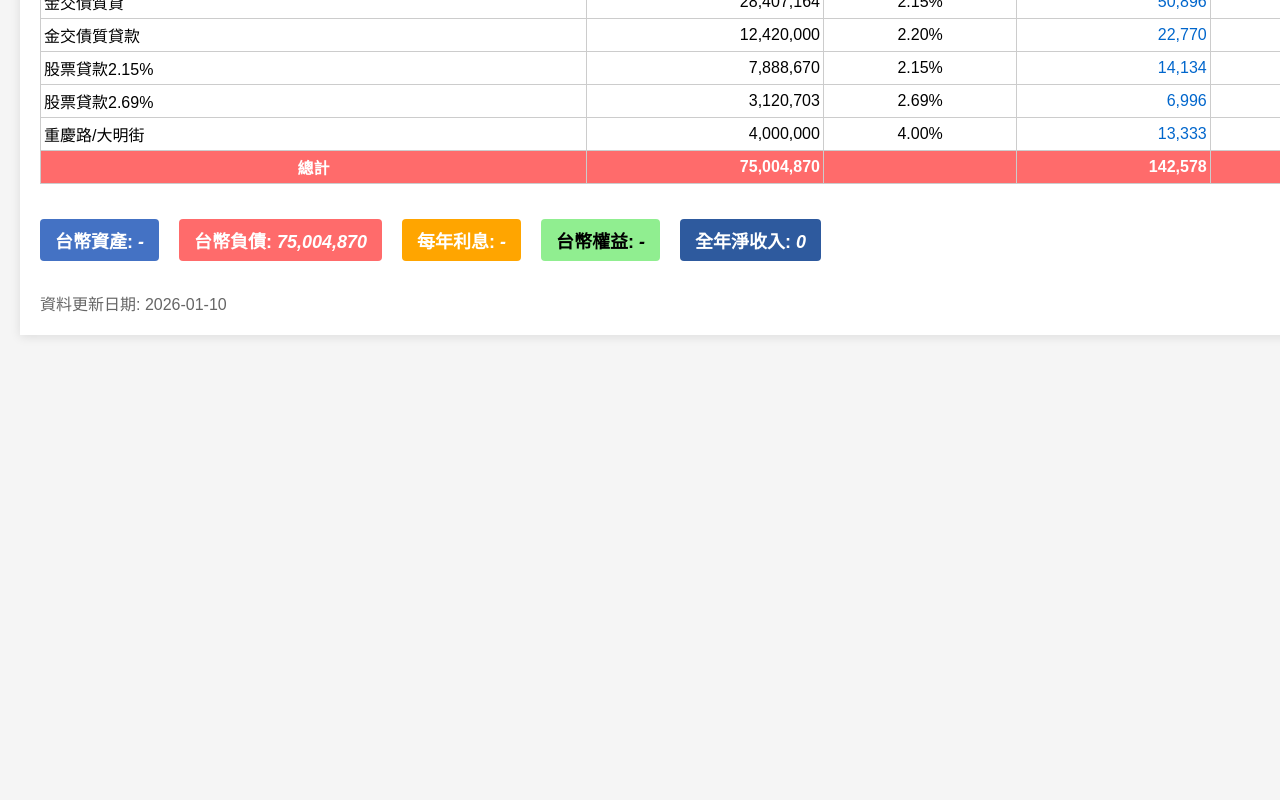
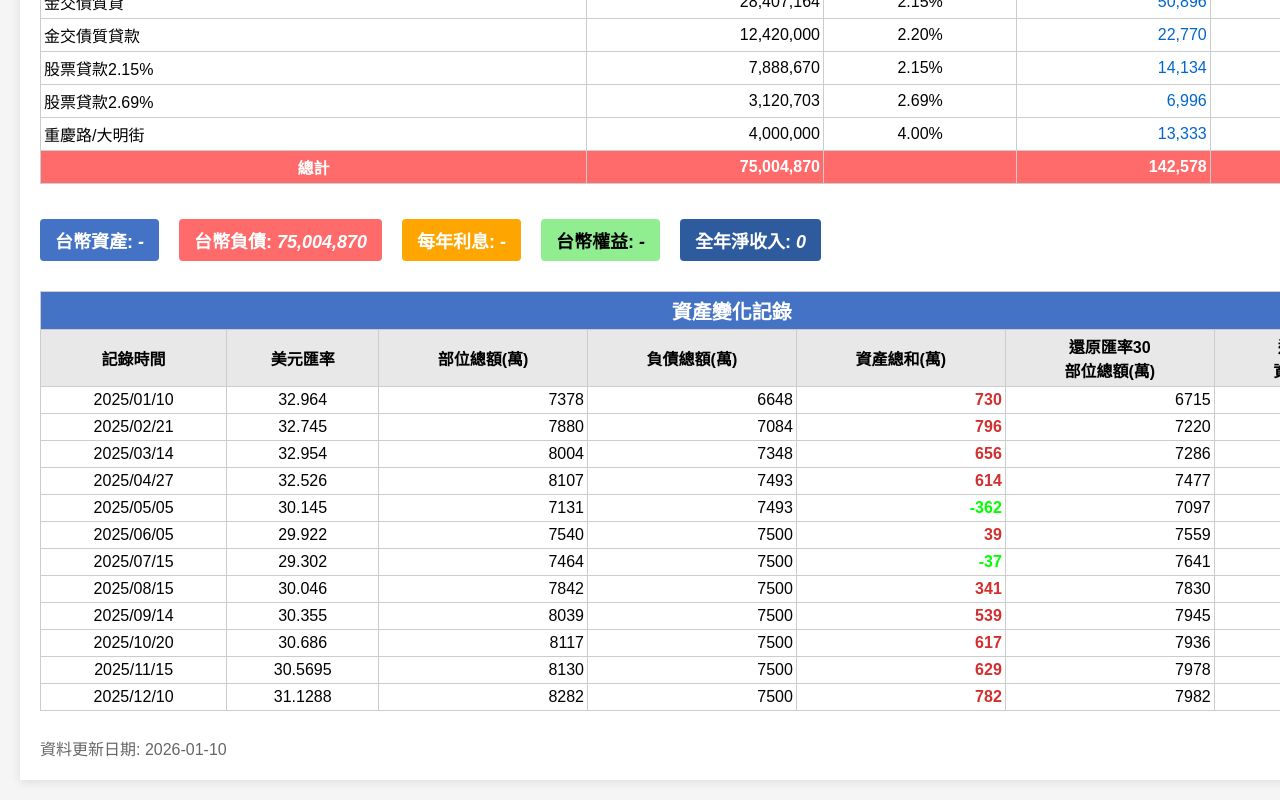
Before and after one commit to chin670202/portfolio, a Vue app: page /chin in a window 1280 px wide. Shown: the part 1616-2416 px from the top of the page. Before the commit the page ends 1971 px from the top, so only its background shows below. Built offline with nearby package versions, Linux system fonts and the light colour scheme; no server answers.

Commit message:
新增資產變化記錄表格
- 新增 AssetHistoryTable 元件
- 將資產變化記錄資料加入 chin.json
- 表格顯示於頁面最下方，無此資料的用戶不顯示

Co-Authored-By: Claude Opus 4.5 <noreply@anthropic.com>

```diff
--- a/public/data/chin.json
+++ b/public/data/chin.json
@@ -281,5 +281,139 @@
       "貸款利率": 4.00
     }
   ],
+  "資產變化記錄": [
+    {
+      "記錄時間": "2025/01/10",
+      "美元匯率": 32.964,
+      "部位總額": 73779764,
+      "負債總額": 66479083,
+      "當時匯率部位總額萬": "7378",
+      "台幣負債總額萬": "6648",
+      "當時匯率資產總和萬": "730",
+      "還原匯率30部位總額萬": "6715",
+      "還原匯率30資產總額萬": "67"
+    },
+    {
+      "記錄時間": "2025/02/21",
+      "美元匯率": 32.745,
+      "部位總額": 78801697,
+      "負債總額": 70841851,
+      "當時匯率部位總額萬": "7880",
+      "台幣負債總額萬": "7084",
+      "當時匯率資產總和萬": "796",
+      "還原匯率30部位總額萬": "7220",
+      "還原匯率30資產總額萬": "135"
+    },
+    {
+      "記錄時間": "2025/03/14",
+      "美元匯率": 32.954,
+      "部位總額": 80036772,
+      "負債總額": 73481158,
+      "當時匯率部位總額萬": "8004",
+      "台幣負債總額萬": "7348",
+      "當時匯率資產總和萬": "656",
+      "還原匯率30部位總額萬": "7286",
+      "還原匯率30資產總額萬": "-62"
+    },
+    {
+      "記錄時間": "2025/04/27",
+      "美元匯率": 32.526,
+      "部位總額": 81070569,
+      "負債總額": 74930978,
+      "當時匯率部位總額萬": "8107",
+      "台幣負債總額萬": "7493",
+      "當時匯率資產總和萬": "614",
+      "還原匯率30部位總額萬": "7477",
+      "還原匯率30資產總額萬": "-16"
+    },
+    {
+      "記錄時間": "2025/05/05",
+      "美元匯率": 30.145,
+      "部位總額": 71313569,
+      "負債總額": 74930978,
+      "當時匯率部位總額萬": "7131",
+      "台幣負債總額萬": "7493",
+      "當時匯率資產總和萬": "-362",
+      "還原匯率30部位總額萬": "7097",
+      "還原匯率30資產總額萬": "-396"
+    },
+    {
+      "記錄時間": "2025/06/05",
+      "美元匯率": 29.922,
+      "部位總額": 75397667,
+      "負債總額": 75004870,
+      "當時匯率部位總額萬": "7540",
+      "台幣負債總額萬": "7500",
+      "當時匯率資產總和萬": "39",
+      "還原匯率30部位總額萬": "7559",
+      "還原匯率30資產總額萬": "59"
+    },
+    {
+      "記錄時間": "2025/07/15",
+      "美元匯率": 29.302,
+      "部位總額": 74635648,
+      "負債總額": 75004870,
+      "當時匯率部位總額萬": "7464",
+      "台幣負債總額萬": "7500",
+      "當時匯率資產總和萬": "-37",
+      "還原匯率30部位總額萬": "7641",
+      "還原匯率30資產總額萬": "141"
+    },
+    {
+      "記錄時間": "2025/08/15",
+      "美元匯率": 30.046,
+      "部位總額": 78417026,
+      "負債總額": 75004870,
+      "當時匯率部位總額萬": "7842",
+      "台幣負債總額萬": "7500",
+      "當時匯率資產總和萬": "341",
+      "還原匯率30部位總額萬": "7830",
+      "還原匯率30資產總額萬": "329"
+    },
+    {
+      "記錄時間": "2025/09/14",
+      "美元匯率": 30.355,
+      "部位總額": 80390125,
+      "負債總額": 75004870,
+      "當時匯率部位總額萬": "8039",
+      "台幣負債總額萬": "7500",
+      "當時匯率資產總和萬": "539",
+      "還原匯率30部位總額萬": "7945",
+      "還原匯率30資產總額萬": "445"
+    },
+    {
+      "記錄時間": "2025/10/20",
+      "美元匯率": 30.686,
+      "部位總額": 81173825,
+      "負債總額": 75004870,
+      "當時匯率部位總額萬": "8117",
+      "台幣負債總額萬": "7500",
+      "當時匯率資產總和萬": "617",
+      "還原匯率30部位總額萬": "7936",
+      "還原匯率30資產總額萬": "435"
+    },
+    {
+      "記錄時間": "2025/11/15",
+      "美元匯率": 30.5695,
+      "部位總額": 81298187,
+      "負債總額": 75004870,
+      "當時匯率部位總額萬": "8130",
+      "台幣負債總額萬": "7500",
+      "當時匯率資產總和萬": "629",
+      "還原匯率30部位總額萬": "7978",
+      "還原匯率30資產總額萬": "478"
+    },
+    {
+      "記錄時間": "2025/12/10",
+      "美元匯率": 31.1288,
+      "部位總額": 82823608,
+      "負債總額": 75004870,
+      "當時匯率部位總額萬": "8282",
+      "台幣負債總額萬": "7500",
+      "當時匯率資產總和萬": "782",
+      "還原匯率30部位總額萬": "7982",
+      "還原匯率30資產總額萬": "482"
+    }
+  ],
   "資料更新日期": "2026-01-10"
 }
--- /dev/null
+++ b/src/components/AssetHistoryTable.vue
@@ -0,0 +1,44 @@
+<script setup>
+import { defineProps } from 'vue'
+
+const props = defineProps({
+  records: {
+    type: Array,
+    default: () => []
+  }
+})
+</script>
+
+<template>
+  <table v-if="records && records.length > 0">
+    <thead>
+      <tr class="section-header">
+        <th colspan="9">資產變化記錄</th>
+      </tr>
+      <tr>
+        <th>記錄時間</th>
+        <th>美元匯率</th>
+        <th>部位總額(萬)</th>
+        <th>負債總額(萬)</th>
+        <th>資產總和(萬)</th>
+        <th>還原匯率30<br/>部位總額(萬)</th>
+        <th>還原匯率30<br/>資產總額(萬)</th>
+      </tr>
+    </thead>
+    <tbody>
+      <tr v-for="(record, index) in records" :key="index">
+        <td>{{ record.記錄時間 }}</td>
+        <td>{{ record.美元匯率 }}</td>
+        <td class="text-right">{{ record.當時匯率部位總額萬 }}</td>
+        <td class="text-right">{{ record.台幣負債總額萬 }}</td>
+        <td class="text-right" :class="{ 'positive': parseFloat(record.當時匯率資產總和萬) > 0, 'negative': parseFloat(record.當時匯率資產總和萬) < 0 }">
+          {{ record.當時匯率資產總和萬 }}
+        </td>
+        <td class="text-right">{{ record.還原匯率30部位總額萬 }}</td>
+        <td class="text-right" :class="{ 'positive': parseFloat(record.還原匯率30資產總額萬) > 0, 'negative': parseFloat(record.還原匯率30資產總額萬) < 0 }">
+          {{ record.還原匯率30資產總額萬 }}
+        </td>
+      </tr>
+    </tbody>
+  </table>
+</template>
--- a/src/views/Portfolio.vue
+++ b/src/views/Portfolio.vue
@@ -5,6 +5,7 @@ import StockTable from '../components/StockTable.vue'
 import EtfTable from '../components/EtfTable.vue'
 import OtherAssetsTable from '../components/OtherAssetsTable.vue'
 import LoanTable from '../components/LoanTable.vue'
+import AssetHistoryTable from '../components/AssetHistoryTable.vue'
 import { formatNumber } from '../utils/format'
 import {
   calculateBondDerivedData,
@@ -317,6 +318,9 @@ onMounted(() => {
         </span>
       </div>
 
+      <!-- 資產變化記錄 -->
+      <AssetHistoryTable :records="rawData.資產變化記錄" />
+
       <div class="update-date">
         資料更新日期: {{ rawData.資料更新日期 }}
       </div>
```
